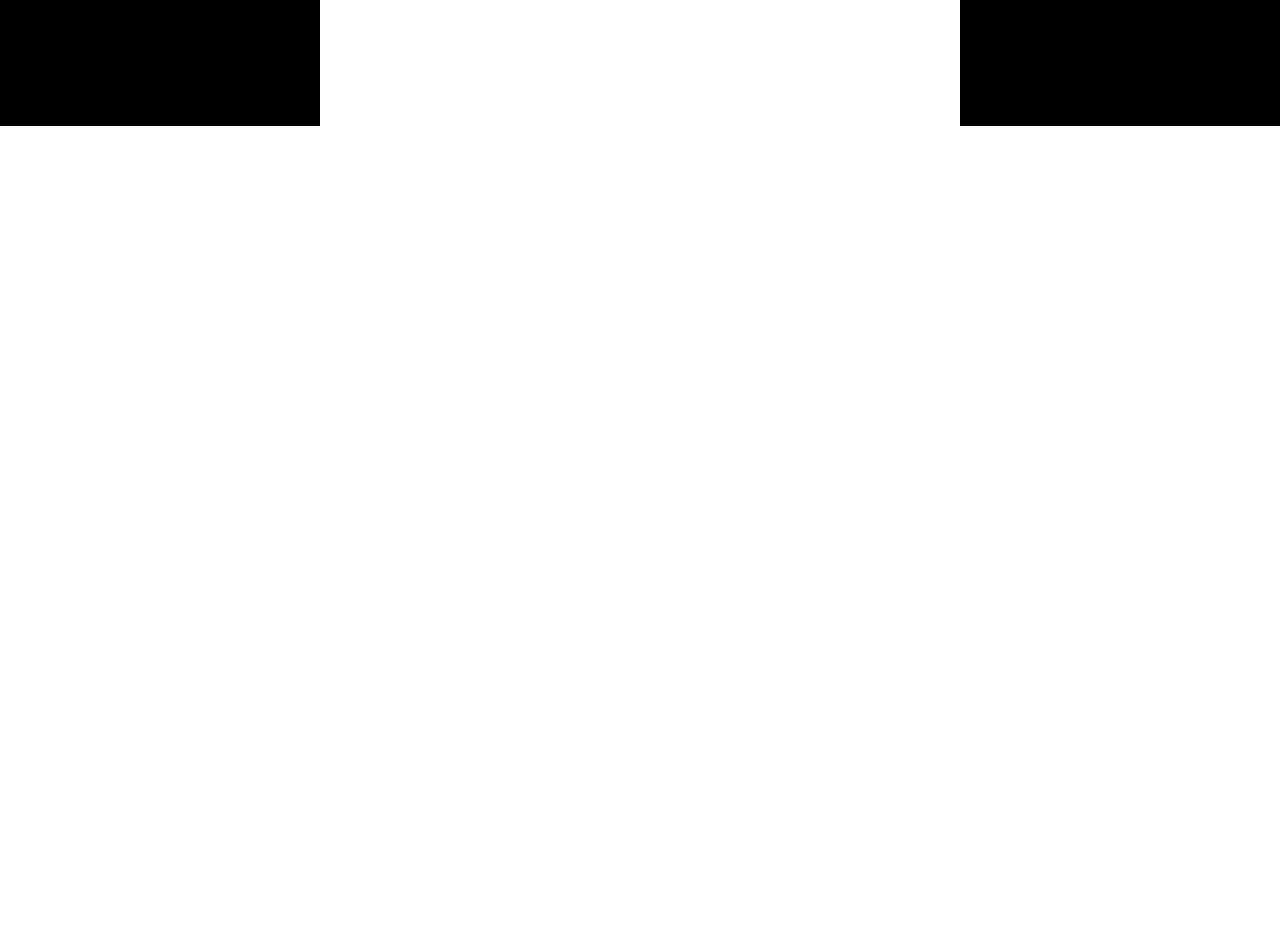
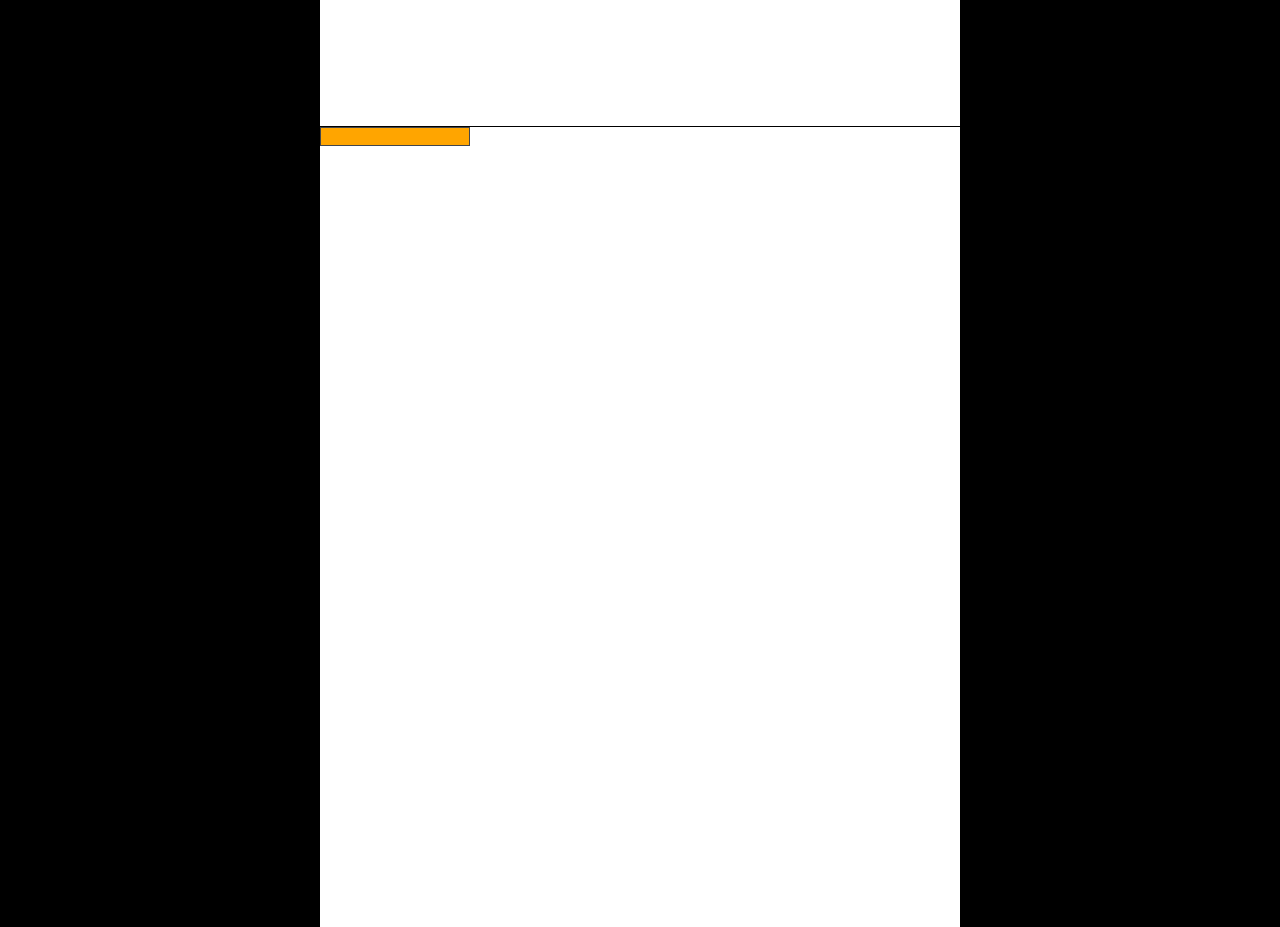
Before and after one commit to MeetYourCreator/reactjs-common-components, a React (Create React App) app: page / in a window 1280 px wide. Shown: the part 5480-6407 px from the top of the page. Before the commit the page ends 5606 px from the top, so only its background shows below. Built offline with nearby package versions, Linux system fonts and the light colour scheme.

Commit message:
set up dir and files for InfiniteScroll component
generate dummyData2 for IS testing

```diff
--- a/src/App.tsx
+++ b/src/App.tsx
@@ -5,6 +5,7 @@
 import { Toggle } from './components';
 import { Input } from './components/';
 import { Slider } from './components/';
+import { InfiniteScroll } from './components/';
 import { placeholderArray } from './utils';
 import TestIMG from './testimg.jpg';
 import TestIMG2 from './diner.jpg';
@@ -45,6 +46,9 @@
             ]}
           />
         </div>
+        <div className="screenContainer">
+          <InfiniteScroll />
+        </div>
       </section>
     </>
   );
--- /dev/null
+++ b/src/components/InfiniteScroll/InfiniteScroll.tsx
@@ -0,0 +1,11 @@
+import React from 'react';
+import { SearchBar } from '../index';
+import { dummyData2 } from '../../utils';
+
+export const InfiniteScroll = () => {
+  return (
+    <div>
+      <SearchBar searchBarData={dummyData2} />
+    </div>
+  );
+};
--- a/src/components/index.ts
+++ b/src/components/index.ts
@@ -1,6 +1,7 @@
 export { Button } from './Button/Button';
 export { Calendar } from './Calendar/Calendar';
 export { DatePicker } from './DatePicker/DatePicker';
+export { InfiniteScroll } from './InfiniteScroll/InfiniteScroll';
 export { Input } from './Input/Input';
 export { ShowModalBtn as Modal } from './Modal/ShowModalBtn';
 export { SearchBar } from './SearchBar/SearchBar';
--- a/src/utils.ts
+++ b/src/utils.ts
@@ -27,38 +27,384 @@
 ];
 
 export const dummyData2: Array<string> = [
-  'this',
-  'is',
+  'thbis',
+  'ibs',
   'a',
-  'string',
-  'with',
+  'stbring',
+  'wibth',
   'some',
-  'commas',
-  'Enland',
-  'France',
-  'fellow',
+  'seven',
+  'comments',
+  'baker',
+  'banana',
+  'bottom',
+  'boy',
+  'b',
+  'ball',
+  'base',
+  'barnard',
+  'brazil',
+  'bermuda',
+  'Barry',
+  'Bob',
+  'bonanza',
+  'bay',
+  'bell',
+  'barn',
+  'better',
+  'best',
+  'boon',
+  'bag',
+  'bar',
+  'belts',
   'bird',
-  'spaces',
+  'brexit',
+  'besties',
+  'birmingham',
+  'bed',
+  'bake',
+  'bababa',
+  'bakers',
+  'bakersville',
+  'benninghton',
+  'bellow',
+  'bizzarre',
+  'bbbb',
+  'ba',
+  'bcommas',
+  'bEnland',
+  'bFrance',
+  'bfellow',
+  'bird',
+  'bspbaces',
   'bath',
   'boon',
   'baby',
   'yo',
-  'pasta',
+  'pasbta',
   'quilt',
-  'contrary',
+  'cobntrary',
   'in',
   'front',
-  '1',
-  '2',
-  '3',
-  'paces',
+  '1b',
+  'b2',
+  '3b',
+  'pacbes',
   'tin',
-  'one',
-  '5221',
+  'obne',
+  '52b21',
   '252',
   '327',
   'yes',
   'no',
   'hi',
   'two',
+  'thbis',
+  'ibs',
+  'a',
+  'stbring',
+  'wibth',
+  'some',
+  'seven',
+  'comments',
+  'baker',
+  'banana',
+  'bottom',
+  'boy',
+  'b',
+  'ball',
+  'base',
+  'barnard',
+  'brazil',
+  'bermuda',
+  'Barry',
+  'Bob',
+  'bonanza',
+  'bay',
+  'bell',
+  'thbis',
+  'ibs',
+  'a',
+  'stbring',
+  'wibth',
+  'some',
+  'seven',
+  'comments',
+  'baker',
+  'banana',
+  'bottom',
+  'boy',
+  'b',
+  'ball',
+  'base',
+  'barnard',
+  'brazil',
+  'bermuda',
+  'Barry',
+  'Bob',
+  'bonanza',
+  'bay',
+  'bell',
+  'barn',
+  'better',
+  'best',
+  'boon',
+  'bag',
+  'bar',
+  'belts',
+  'bird',
+  'brexit',
+  'besties',
+  'birmingham',
+  'bed',
+  'bake',
+  'bababa',
+  'bakers',
+  'bakersville',
+  'benninghton',
+  'bellow',
+  'bizzarre',
+  'bbbb',
+  'ba',
+  'bcommas',
+  'bEnland',
+  'bFrance',
+  'bfellow',
+  'bird',
+  'bspbaces',
+  'bath',
+  'boon',
+  'baby',
+  'yo',
+  'pasbta',
+  'quilt',
+  'cobntrary',
+  'in',
+  'front',
+  '1b',
+  'b2',
+  '3b',
+  'pacbes',
+  'tin',
+  'obne',
+  '52b21',
+  '252',
+  '327',
+  'yes',
+  'no',
+  'hi',
+  'two',
+  'thbis',
+  'ibs',
+  'a',
+  'stbring',
+  'wibth',
+  'some',
+  'seven',
+  'comments',
+  'baker',
+  'banana',
+  'bottom',
+  'boy',
+  'b',
+  'ball',
+  'base',
+  'barnard',
+  'brazil',
+  'bermuda',
+  'Barry',
+  'Bob',
+  'bonanza',
+  'bay',
+  'bell',
+  'thbis',
+  'ibs',
+  'a',
+  'stbring',
+  'wibth',
+  'some',
+  'seven',
+  'comments',
+  'baker',
+  'banana',
+  'bottom',
+  'boy',
+  'b',
+  'ball',
+  'base',
+  'barnard',
+  'brazil',
+  'bermuda',
+  'Barry',
+  'Bob',
+  'bonanza',
+  'bay',
+  'bell',
+  'barn',
+  'better',
+  'best',
+  'boon',
+  'bag',
+  'bar',
+  'belts',
+  'bird',
+  'brexit',
+  'besties',
+  'birmingham',
+  'bed',
+  'bake',
+  'bababa',
+  'bakers',
+  'bakersville',
+  'benninghton',
+  'bellow',
+  'bizzarre',
+  'bbbb',
+  'ba',
+  'bcommas',
+  'bEnland',
+  'bFrance',
+  'bfellow',
+  'bird',
+  'bspbaces',
+  'bath',
+  'boon',
+  'baby',
+  'yo',
+  'pasbta',
+  'quilt',
+  'cobntrary',
+  'in',
+  'front',
+  '1b',
+  'b2',
+  '3b',
+  'pacbes',
+  'tin',
+  'obne',
+  '52b21',
+  '252',
+  '327',
+  'yes',
+  'no',
+  'hi',
+  'two',
+  'thbis',
+  'ibs',
+  'a',
+  'stbring',
+  'wibth',
+  'some',
+  'seven',
+  'comments',
+  'baker',
+  'banana',
+  'bottom',
+  'boy',
+  'b',
+  'ball',
+  'base',
+  'barnard',
+  'brazil',
+  'bermuda',
+  'Barry',
+  'Bob',
+  'bonanza',
+  'bay',
+  'bell',
+  'thbis',
+  'ibs',
+  'a',
+  'stbring',
+  'wibth',
+  'some',
+  'seven',
+  'comments',
+  'baker',
+  'banana',
+  'bottom',
+  'boy',
+  'b',
+  'ball',
+  'base',
+  'barnard',
+  'brazil',
+  'bermuda',
+  'Barry',
+  'Bob',
+  'bonanza',
+  'bay',
+  'bell',
+  'barn',
+  'better',
+  'best',
+  'boon',
+  'bag',
+  'bar',
+  'belts',
+  'bird',
+  'brexit',
+  'besties',
+  'birmingham',
+  'bed',
+  'bake',
+  'bababa',
+  'bakers',
+  'bakersville',
+  'benninghton',
+  'bellow',
+  'bizzarre',
+  'bbbb',
+  'ba',
+  'bcommas',
+  'bEnland',
+  'bFrance',
+  'bfellow',
+  'bird',
+  'bspbaces',
+  'bath',
+  'boon',
+  'baby',
+  'yo',
+  'pasbta',
+  'quilt',
+  'cobntrary',
+  'in',
+  'front',
+  '1b',
+  'b2',
+  '3b',
+  'pacbes',
+  'tin',
+  'obne',
+  '52b21',
+  '252',
+  '327',
+  'yes',
+  'no',
+  'hi',
+  'two',
+  'thbis',
+  'ibs',
+  'a',
+  'stbring',
+  'wibth',
+  'some',
+  'seven',
+  'comments',
+  'baker',
+  'banana',
+  'bottom',
+  'boy',
+  'b',
+  'ball',
+  'base',
+  'barnard',
+  'brazil',
+  'bermuda',
+  'Barry',
+  'Bob',
+  'bonanza',
+  'bay',
+  'bell',
 ];
```
